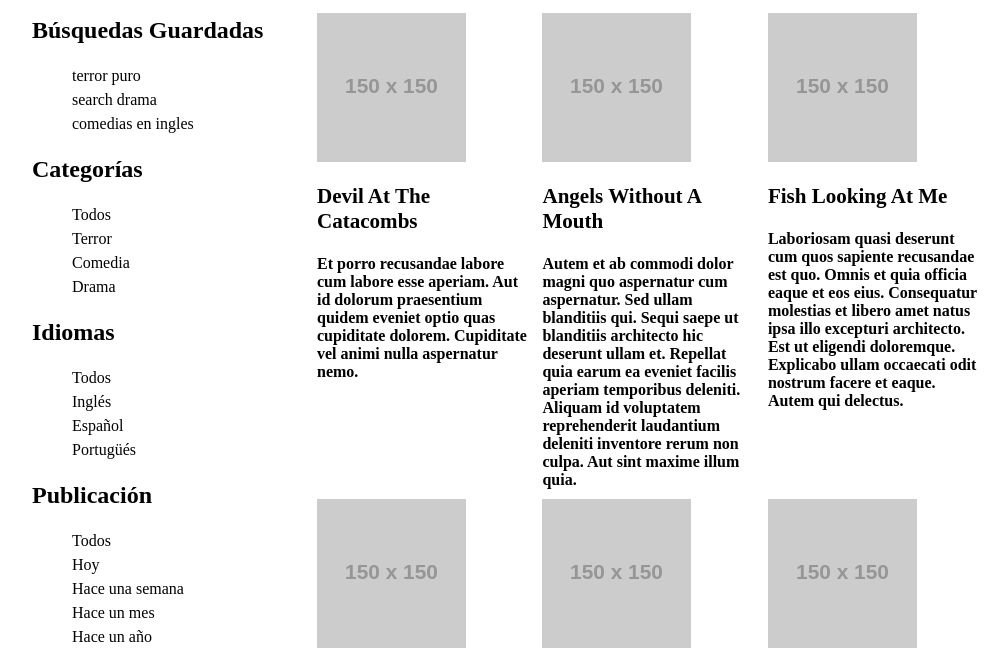
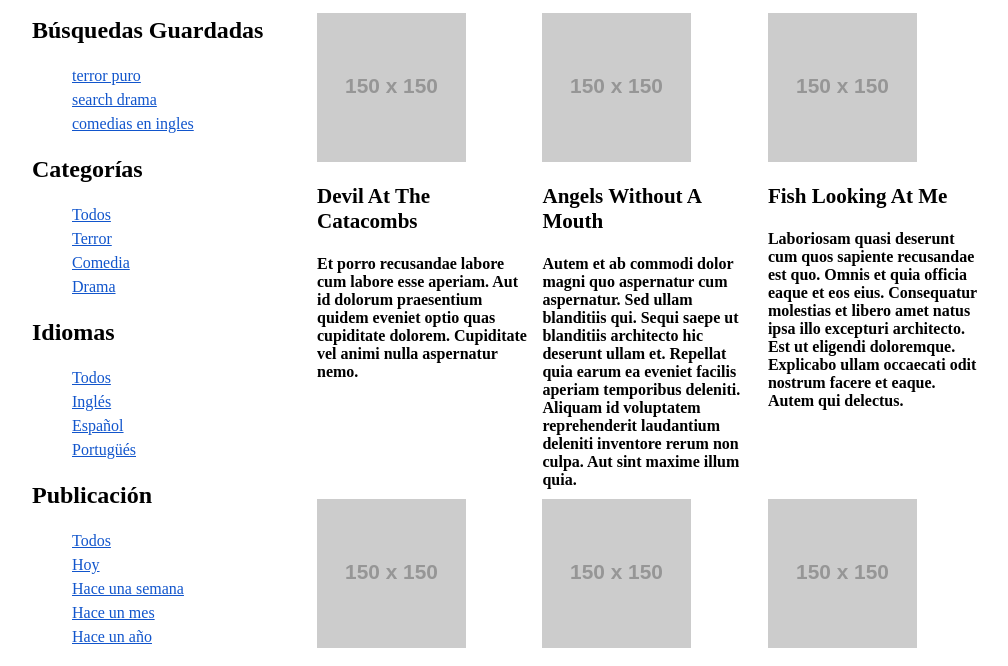
Before and after one commit to joselo01/FinderChallenge, a website: page public/index.html in a window 1280 px wide. Shown: the part 101-767 px from the top of the page, without its empty margins (118-1126 px from the left). Drawn offline with Linux system fonts and the light colour scheme; placeholder pictures from the web are drawn by us; a web font is replaced by a local one.

Commit message:
Filtros y hash
corregido hash y estilos de filtros

```diff
--- a/public/index.html
+++ b/public/index.html
@@ -17,7 +17,7 @@
         <div class="pure-u-11-24">
           <div class="search-form">
             <input type="search" name="search" id="search" onkeypress="return validarn(event)" required>
-            <input type="submit" name="buscar" id="btnSearch" value="Buscar"><a href="#">Guardar búsqueda</a>
+            <input type="submit" name="btnSearch" id="btnSearch" value="Buscar"><a href="#">Guardar búsqueda</a>
           </div>
         </div>
         <div class="pure-u-1-3"></div>
--- a/public/scripts/global.js
+++ b/public/scripts/global.js
@@ -76,14 +76,20 @@ function filtrar_por_edicion(libros,edition) {
 }
 
 
+var selector = 'aside li';
+
+
 $.getJSON("/books-schema.json", function(data) {
 
       /* FILTRO POR CATEGORIA */
+
     $('#cTodos').on('click', function() {
-
-      window.location ='/';
+      history.replaceState({}, null, '/');
+      $(selector).removeClass('active');
+      $(this).addClass('active');
       var projectHTML = '<ul id="resultado">';
       $.each(data.data, function(i, item) {
+
         projectHTML += '<li>';
         projectHTML += '<span class="image"><img src=' + item.image + '/></span>';
         projectHTML += '<span class="title">'+'<h3>' + item.title+ '</h3>'+'</span>';
@@ -100,6 +106,8 @@ $.getJSON("/books-schema.json", function(data) {
 
     $('#terror').on('click', function() {
       window.location.hash='/terror';
+      $(selector).removeClass('active');
+      $(this).addClass('active');
       var projectHTML = '<ul id="resultado">';
       var peliculas_de_horror = filtrar_por_categoria(data.data,'horror');
       $.each(peliculas_de_horror, function(i, item) {
@@ -117,6 +125,8 @@ $.getJSON("/books-schema.json", function(data) {
 
     $('#comedia').on('click', function() {
       window.location.hash='/comedia';
+      $(selector).removeClass('active');
+      $(this).addClass('active');
       var projectHTML = '<ul id="resultado">';
       var peliculas_de_comedia = filtrar_por_categoria(data.data,'comedy');
       $.each(peliculas_de_comedia, function(i, item) {
@@ -134,6 +144,8 @@ $.getJSON("/books-schema.json", function(data) {
 
     $('#drama').on('click', function() {
       window.location.hash='/drama';
+      $(selector).removeClass('active');
+      $(this).addClass('active');
       var projectHTML = '<ul id="resultado">';
       var peliculas_de_drama = filtrar_por_categoria(data.data,'drama');
       $.each(peliculas_de_drama, function(i, item) {
@@ -156,7 +168,9 @@ $.getJSON("/books-schema.json", function(data) {
 
 
      $('#iTodos').on('click', function() {
-      window.location ='/';
+      history.replaceState({}, null, '/');
+      $(selector).removeClass('active');
+      $(this).addClass('active');
       var projectHTML = '<ul id="resultado">';
       $.each(data.data, function(i, item) {
         projectHTML += '<li>';
@@ -175,6 +189,8 @@ $.getJSON("/books-schema.json", function(data) {
 
     $('#ingl-s').on('click', function() {
       window.location.hash='/ingles';
+      $(selector).removeClass('active');
+      $(this).addClass('active');
       var projectHTML = '<ul id="resultado">';
       var libros_idioma = filtrar_por_idiomas(data.data, 1);
       $.each(libros_idioma, function(i, item) {
@@ -193,6 +209,8 @@ $.getJSON("/books-schema.json", function(data) {
 
     $('#espa-ol').on('click', function() {
       window.location.hash='/espanol';
+      $(selector).removeClass('active');
+      $(this).addClass('active');
       var projectHTML = '<ul id="resultado">';
       var libros_idioma = filtrar_por_idiomas(data.data, 2);
       $.each(libros_idioma, function(i, item) {
@@ -211,6 +229,8 @@ $.getJSON("/books-schema.json", function(data) {
 
     $('#portug-s').on('click', function() {
       window.location.hash='/portugues';
+      $(selector).removeClass('active');
+      $(this).addClass('active');
       var projectHTML = '<ul id="resultado">';
       var libros_idioma = filtrar_por_idiomas(data.data, 3);
       $.each(libros_idioma, function(i, item) {
@@ -233,6 +253,8 @@ $.getJSON("/books-schema.json", function(data) {
 
       $('#impreso').on('click', function() {
       window.location.hash='/impreso';
+      $(selector).removeClass('active');
+      $(this).addClass('active');
       var projectHTML = '<ul id="resultado">';
       var libros_edicion = filtrar_por_edicion(data.data, 1);
       $.each(libros_edicion, function(i, item) {
@@ -250,6 +272,8 @@ $.getJSON("/books-schema.json", function(data) {
 
       $('#digital').on('click', function() {
       window.location.hash='/digital';
+      $(selector).removeClass('active');
+      $(this).addClass('active');
       var projectHTML = '<ul id="resultado">';
       var libros_edicion = filtrar_por_edicion(data.data, 2);
       $.each(libros_edicion, function(i, item) {
@@ -268,6 +292,8 @@ $.getJSON("/books-schema.json", function(data) {
 
       $('#impreso-y-digital').on('click', function() {
       window.location.hash='/impreso-y-digital';
+      $(selector).removeClass('active');
+      $(this).addClass('active');
       var projectHTML = '<ul id="resultado">';
       var libros_edicion = filtrar_por_edicion(data.data, 3);
       $.each(libros_edicion, function(i, item) {
--- a/src/scripts/global.js
+++ b/src/scripts/global.js
@@ -76,14 +76,20 @@ function filtrar_por_edicion(libros,edition) {
 }
 
 
+var selector = 'aside li';
+
+
 $.getJSON("/books-schema.json", function(data) {
 
       /* FILTRO POR CATEGORIA */
+
     $('#cTodos').on('click', function() {
-
-      window.location ='/';
+      history.replaceState({}, null, '/');
+      $(selector).removeClass('active');
+      $(this).addClass('active');
       var projectHTML = '<ul id="resultado">';
       $.each(data.data, function(i, item) {
+
         projectHTML += '<li>';
         projectHTML += '<span class="image"><img src=' + item.image + '/></span>';
         projectHTML += '<span class="title">'+'<h3>' + item.title+ '</h3>'+'</span>';
@@ -100,6 +106,8 @@ $.getJSON("/books-schema.json", function(data) {
 
     $('#terror').on('click', function() {
       window.location.hash='/terror';
+      $(selector).removeClass('active');
+      $(this).addClass('active');
       var projectHTML = '<ul id="resultado">';
       var peliculas_de_horror = filtrar_por_categoria(data.data,'horror');
       $.each(peliculas_de_horror, function(i, item) {
@@ -117,6 +125,8 @@ $.getJSON("/books-schema.json", function(data) {
 
     $('#comedia').on('click', function() {
       window.location.hash='/comedia';
+      $(selector).removeClass('active');
+      $(this).addClass('active');
       var projectHTML = '<ul id="resultado">';
       var peliculas_de_comedia = filtrar_por_categoria(data.data,'comedy');
       $.each(peliculas_de_comedia, function(i, item) {
@@ -134,6 +144,8 @@ $.getJSON("/books-schema.json", function(data) {
 
     $('#drama').on('click', function() {
       window.location.hash='/drama';
+      $(selector).removeClass('active');
+      $(this).addClass('active');
       var projectHTML = '<ul id="resultado">';
       var peliculas_de_drama = filtrar_por_categoria(data.data,'drama');
       $.each(peliculas_de_drama, function(i, item) {
@@ -156,7 +168,9 @@ $.getJSON("/books-schema.json", function(data) {
 
 
      $('#iTodos').on('click', function() {
-      window.location ='/';
+      history.replaceState({}, null, '/');
+      $(selector).removeClass('active');
+      $(this).addClass('active');
       var projectHTML = '<ul id="resultado">';
       $.each(data.data, function(i, item) {
         projectHTML += '<li>';
@@ -175,6 +189,8 @@ $.getJSON("/books-schema.json", function(data) {
 
     $('#ingl-s').on('click', function() {
       window.location.hash='/ingles';
+      $(selector).removeClass('active');
+      $(this).addClass('active');
       var projectHTML = '<ul id="resultado">';
       var libros_idioma = filtrar_por_idiomas(data.data, 1);
       $.each(libros_idioma, function(i, item) {
@@ -193,6 +209,8 @@ $.getJSON("/books-schema.json", function(data) {
 
     $('#espa-ol').on('click', function() {
       window.location.hash='/espanol';
+      $(selector).removeClass('active');
+      $(this).addClass('active');
       var projectHTML = '<ul id="resultado">';
       var libros_idioma = filtrar_por_idiomas(data.data, 2);
       $.each(libros_idioma, function(i, item) {
@@ -211,6 +229,8 @@ $.getJSON("/books-schema.json", function(data) {
 
     $('#portug-s').on('click', function() {
       window.location.hash='/portugues';
+      $(selector).removeClass('active');
+      $(this).addClass('active');
       var projectHTML = '<ul id="resultado">';
       var libros_idioma = filtrar_por_idiomas(data.data, 3);
       $.each(libros_idioma, function(i, item) {
@@ -233,6 +253,8 @@ $.getJSON("/books-schema.json", function(data) {
 
       $('#impreso').on('click', function() {
       window.location.hash='/impreso';
+      $(selector).removeClass('active');
+      $(this).addClass('active');
       var projectHTML = '<ul id="resultado">';
       var libros_edicion = filtrar_por_edicion(data.data, 1);
       $.each(libros_edicion, function(i, item) {
@@ -250,6 +272,8 @@ $.getJSON("/books-schema.json", function(data) {
 
       $('#digital').on('click', function() {
       window.location.hash='/digital';
+      $(selector).removeClass('active');
+      $(this).addClass('active');
       var projectHTML = '<ul id="resultado">';
       var libros_edicion = filtrar_por_edicion(data.data, 2);
       $.each(libros_edicion, function(i, item) {
@@ -268,6 +292,8 @@ $.getJSON("/books-schema.json", function(data) {
 
       $('#impreso-y-digital').on('click', function() {
       window.location.hash='/impreso-y-digital';
+      $(selector).removeClass('active');
+      $(this).addClass('active');
       var projectHTML = '<ul id="resultado">';
       var libros_edicion = filtrar_por_edicion(data.data, 3);
       $.each(libros_edicion, function(i, item) {
--- a/src/styles/blocks/app.styl
+++ b/src/styles/blocks/app.styl
@@ -13,6 +13,13 @@ aside ul li
  	font-size 16px
  	line-height 24px
  	cursor pointer
+ 	color #1155cc
+ 	text-decoration underline
+
+aside ul li.active
+ 	text-decoration none
+ 	color #000000
+
 aside ul li a
 	color #000
 
```
Also changed, not shown: public/styles/index.css.
